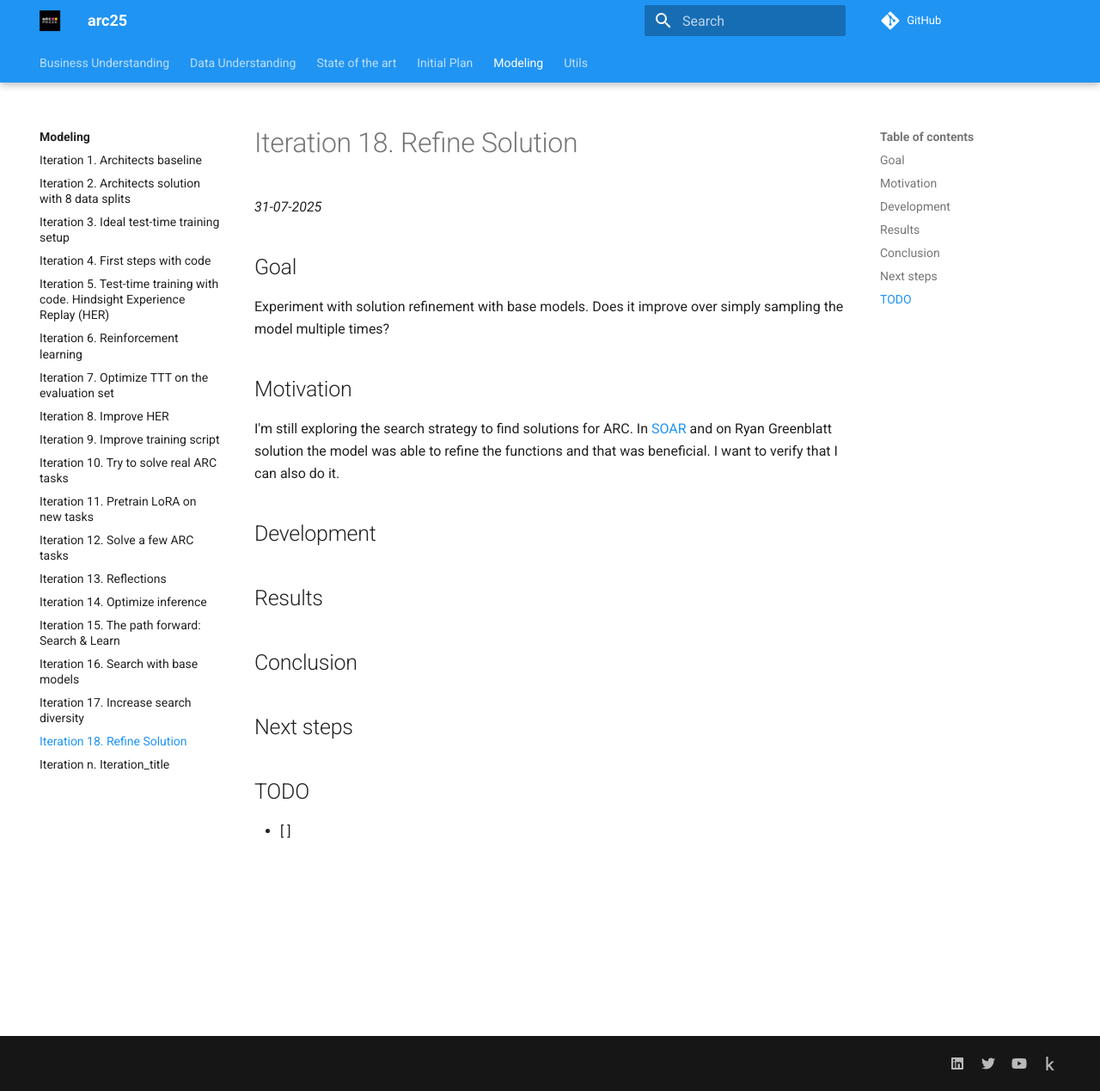
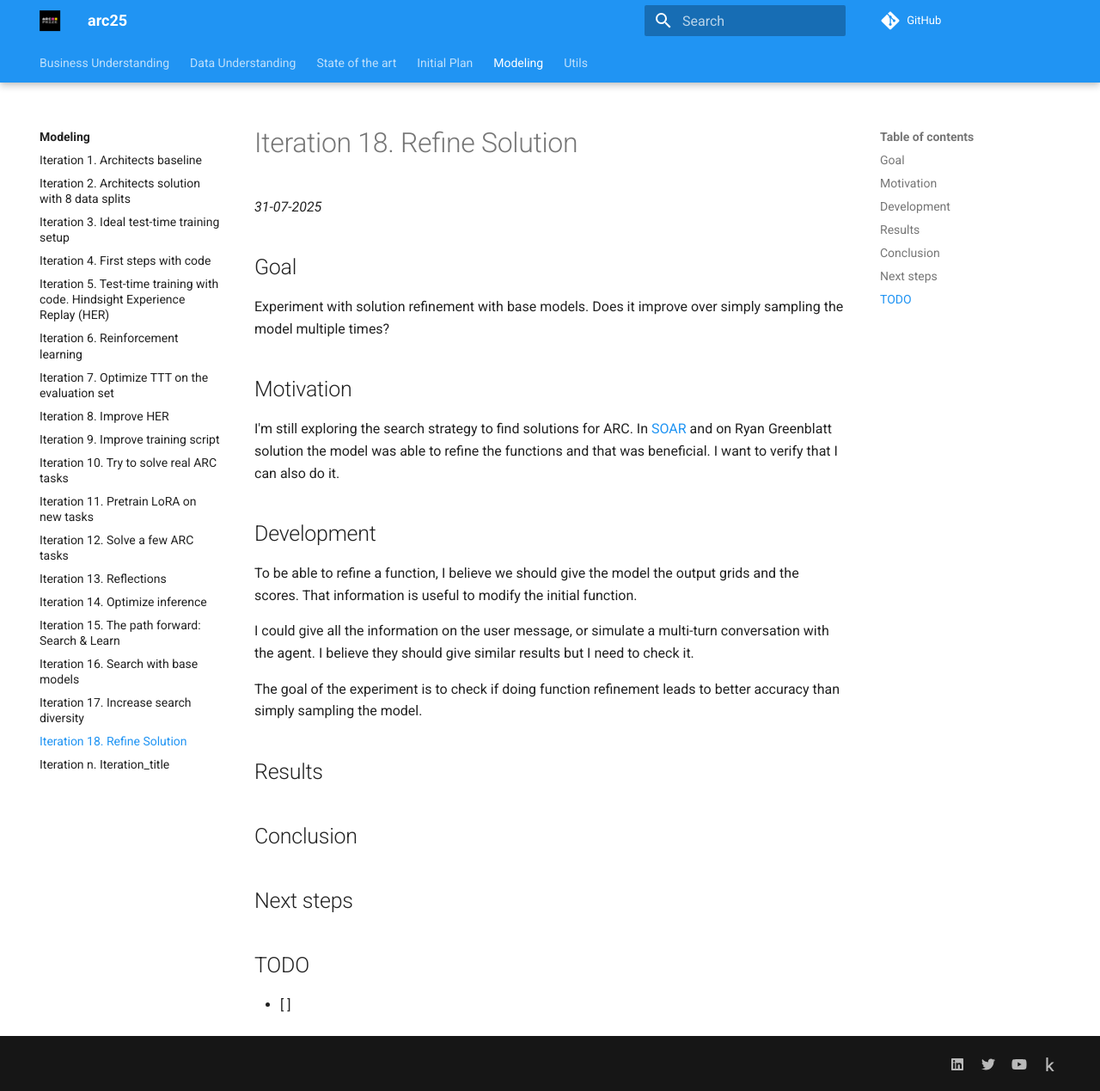
Before and after one commit to ironbar/arc25, an MkDocs documentation site: the page built from docs/modeling/Iteration_18_refine_solution copy.md, in a window 1280 px wide and 1269 px high. Shown: the whole window at 86% size. Built offline with MkDocs 1.6.1 and Material for MkDocs 9.7.7, drawn with Linux system fonts in a browser that asks for light colours; comment, search, counter and statistics services are not loaded.

Commit message:
defined experimentation

```diff
--- a/docs/modeling/Iteration_18_refine_solution copy.md
+++ b/docs/modeling/Iteration_18_refine_solution copy.md
@@ -15,6 +15,15 @@ I can also do it.
 
 ## Development
 
+To be able to refine a function, I believe we should give the model the output grids and the scores.
+That information is useful to modify the initial function.
+
+I could give all the information on the user message, or simulate a multi-turn conversation with the agent.
+I believe they should give similar results but I need to check it.
+
+The goal of the experiment is to check if doing function refinement leads to better accuracy
+than simply sampling the model.
+
 ## Results
 
 ## Conclusion
```
